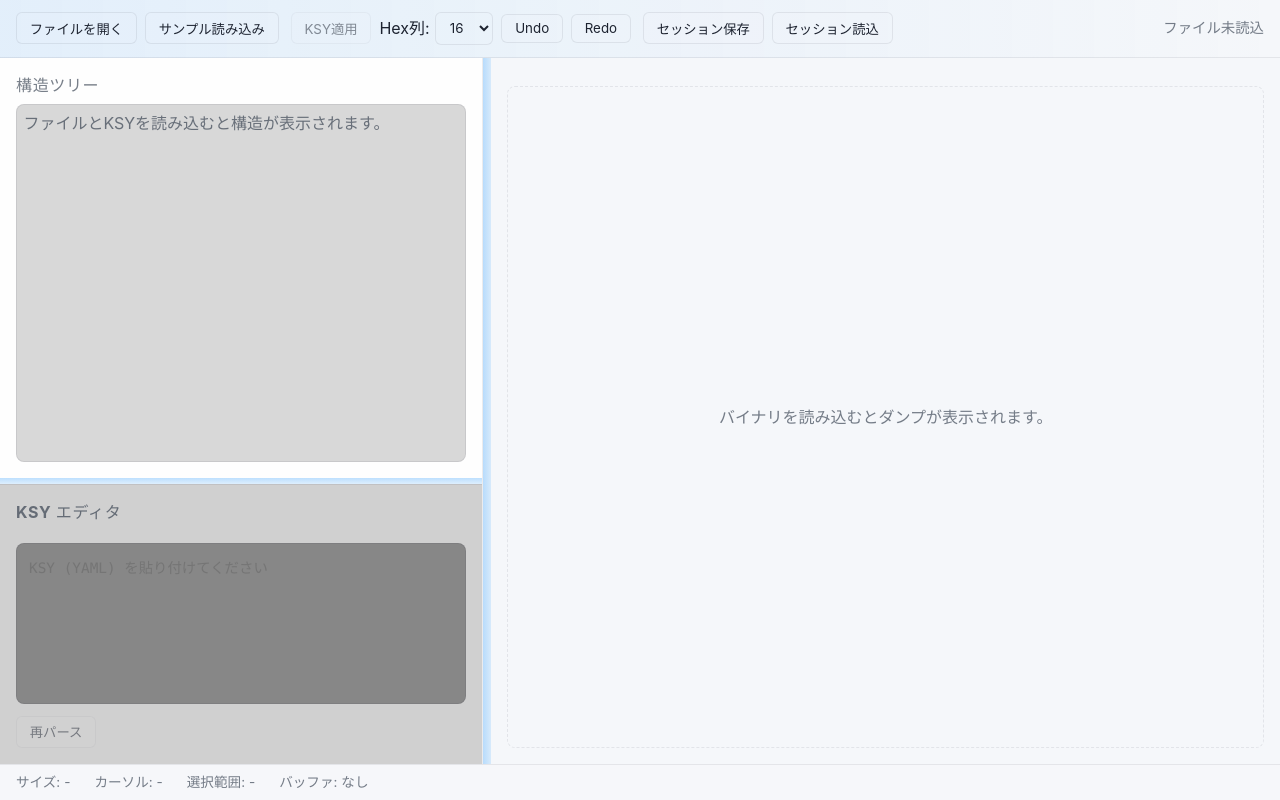
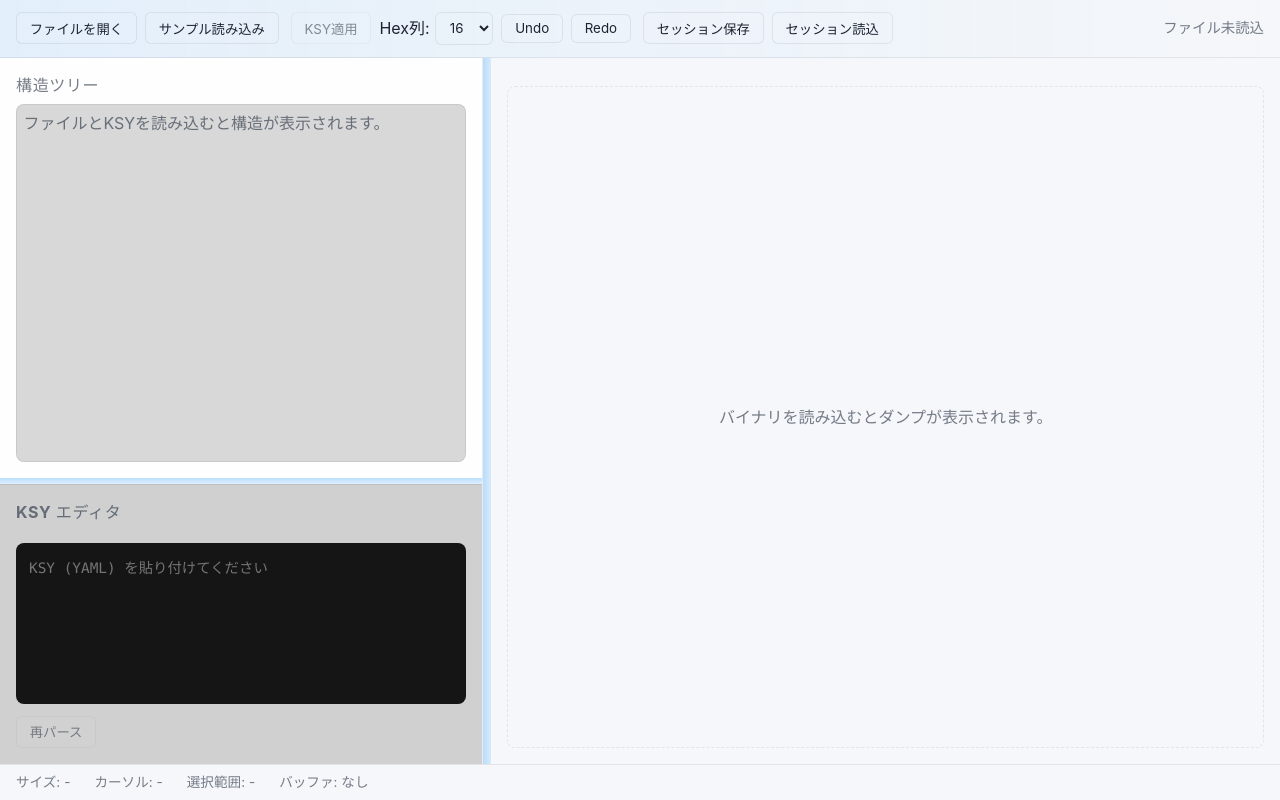
Before and after one commit to pun2beam/HexViewer, a React (Vite) app in the folder app/: page / in a window 1280 px wide. Built offline with nearby package versions, Linux system fonts and the light colour scheme.

Commit message:
Update App.css

```diff
--- a/app/src/App.css
+++ b/app/src/App.css
@@ -299,7 +299,7 @@
   font-family: "JetBrains Mono", ui-monospace, SFMono-Regular, Menlo, Monaco, Consolas,
     "Liberation Mono", "Courier New", monospace;
   font-size: 0.9rem;
-  background: rgba(0, 0, 0, 0.35);
+  background: rgba(0, 0, 0, 0.9);
   color: inherit;
   border: 1px solid var(--panel-border);
   border-radius: 8px;
```
